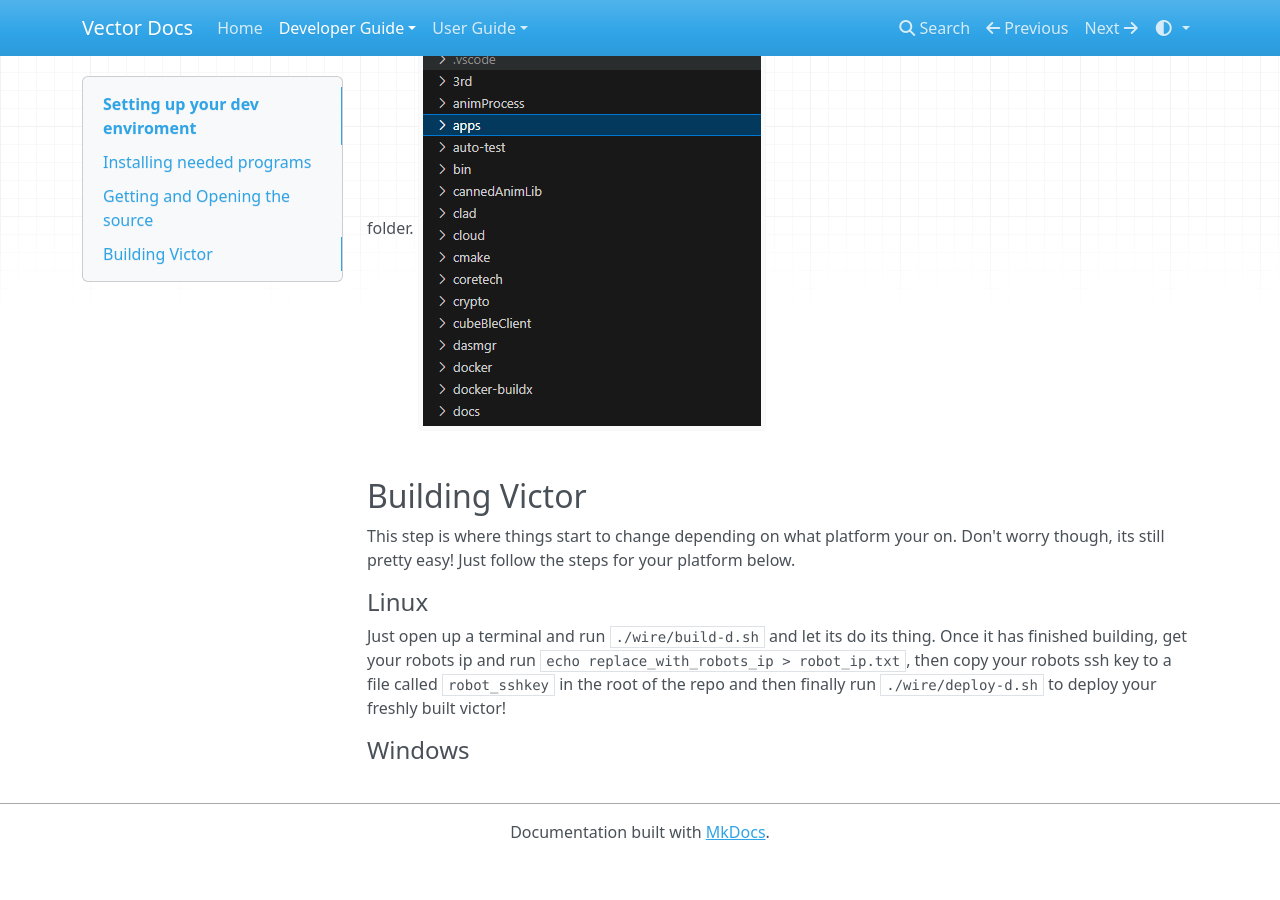
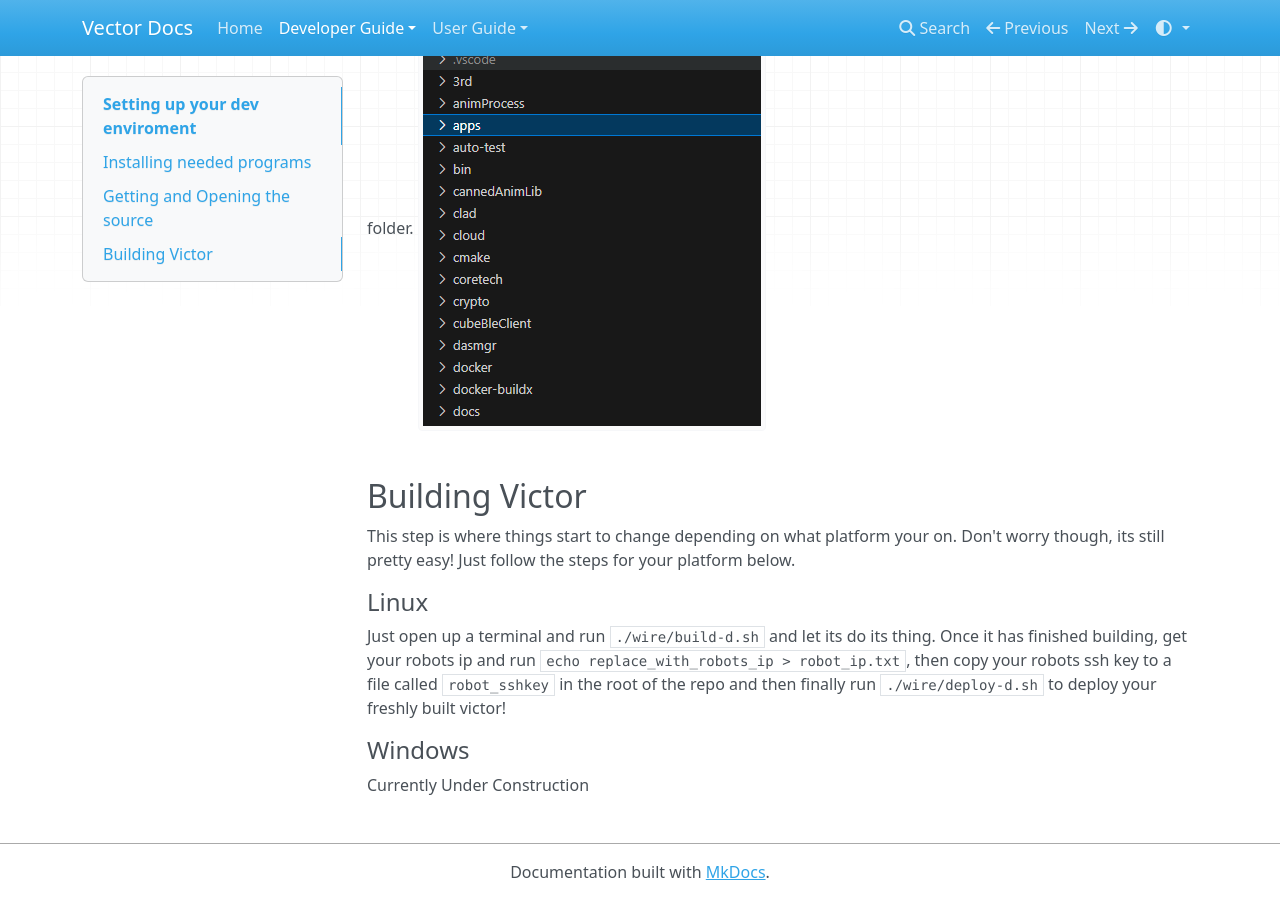
Before and after one commit to ThommoMC/vector-docs, an MkDocs documentation site: the page built from docs/dev-guide/setting-up.md, in a window 1280 px wide and 900 px high, scrolled down 726 px. Built offline with MkDocs 1.6.1, drawn with Linux system fonts in a browser that asks for light colours; nearby versions of some CDN libraries; before the commit the page ends 1586 px from its top, so only the background shows below that.

Commit message:
Add under construction message for windows

```diff
--- a/docs/dev-guide/setting-up.md
+++ b/docs/dev-guide/setting-up.md
@@ -36,3 +36,4 @@
 Just open up a terminal and run `./wire/build-d.sh` and let its do its thing. Once it has finished building, get your robots ip and run `echo replace_with_robots_ip > robot_ip.txt`, then copy your robots ssh key to a file called `robot_sshkey` in the root of the repo and then finally run `./wire/deploy-d.sh` to deploy your freshly built victor!
 
 #### Windows
+Currently Under Construction
```
